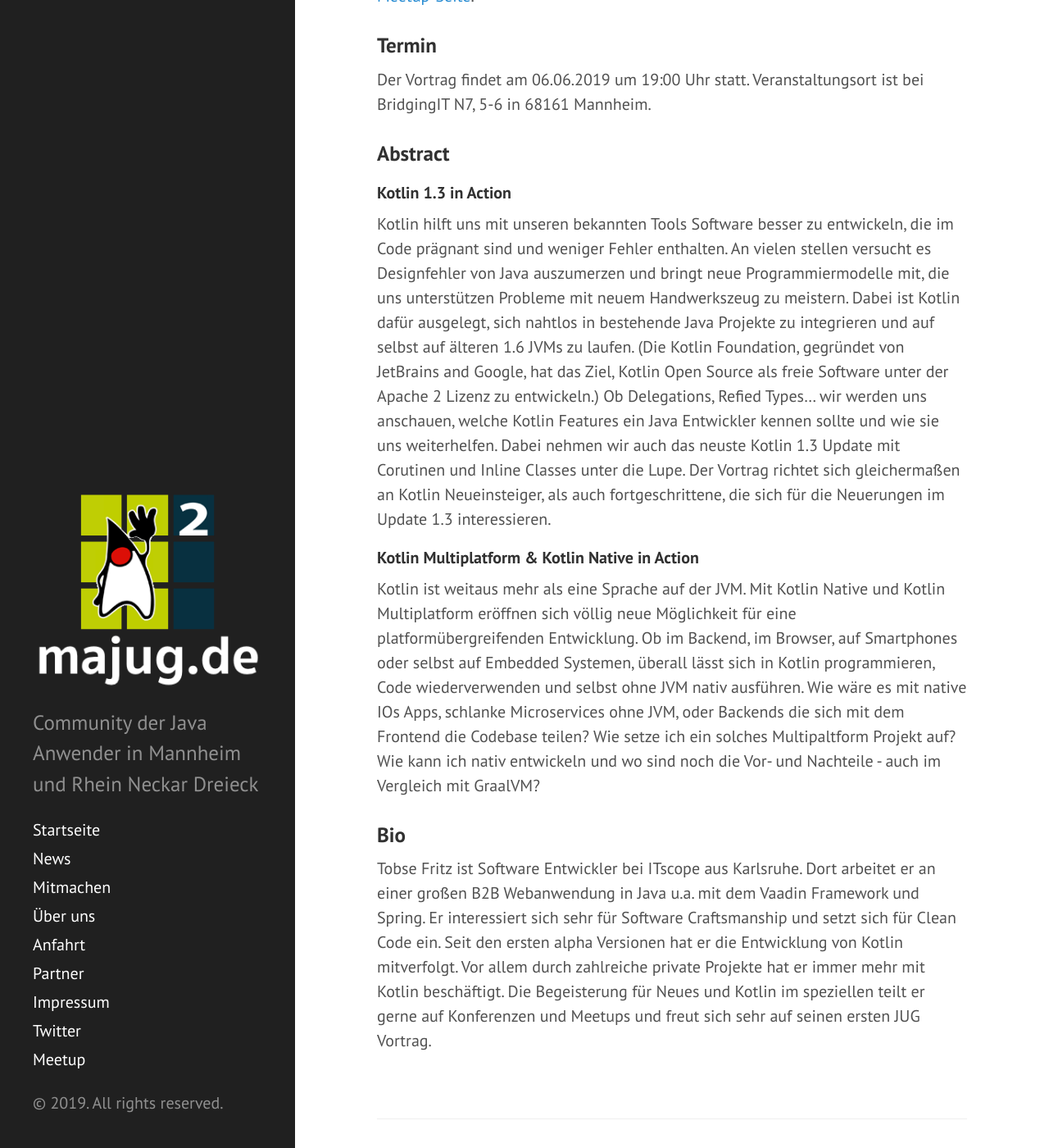
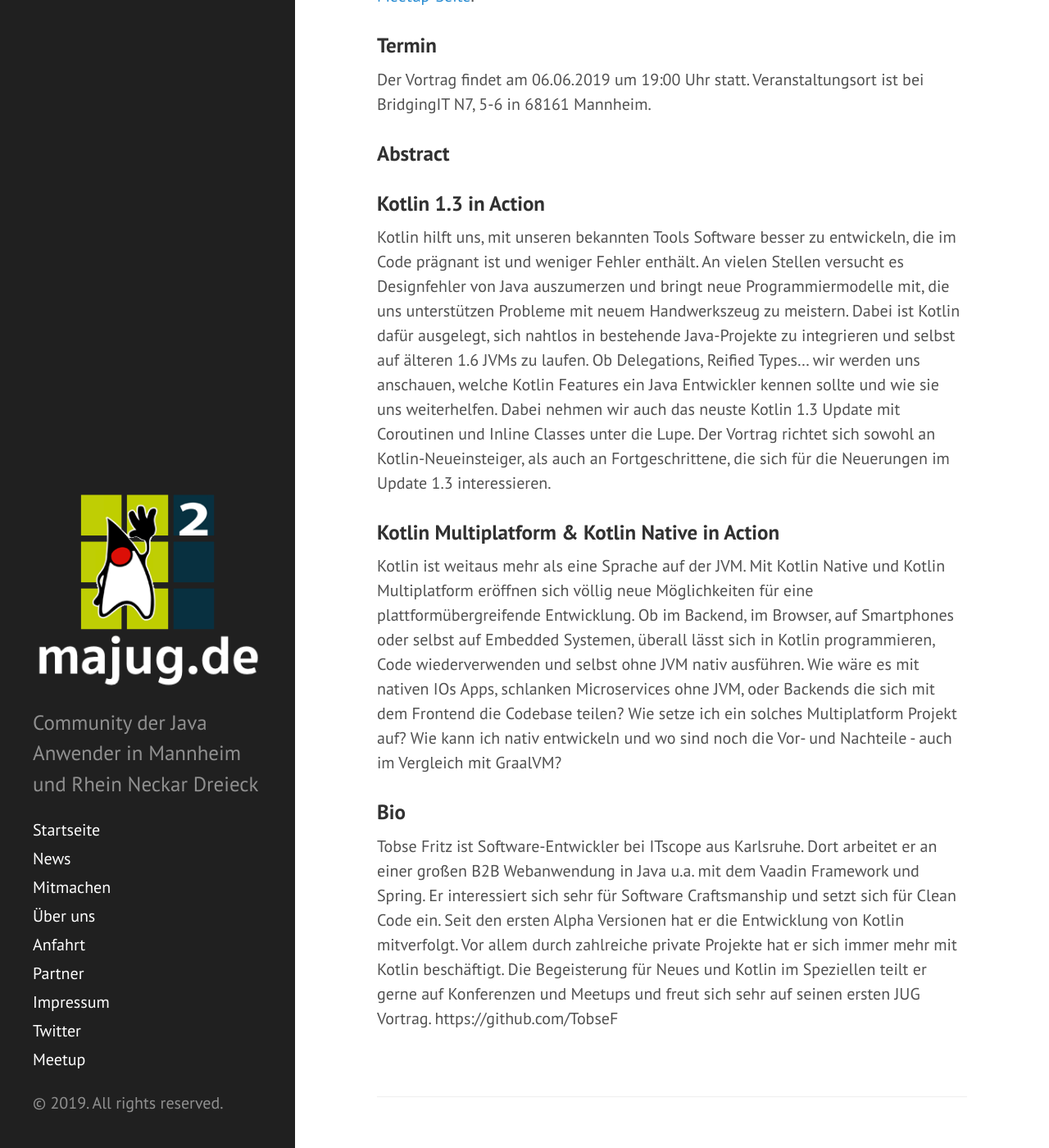
Before and after one commit to majug/majug.github.io, a Jekyll site: the page built from _posts/2019-06-06-kotlin-13-und-multi-platform.md, in a window 1280 px wide and 1400 px high, scrolled down 331 px. Shown: the whole window at 82% size. Built offline with Jekyll 4.4.1, drawn with Linux system fonts in a browser that asks for light colours.

Commit message:
Removed typos

```diff
--- a/_posts/2019-06-06-kotlin-13-und-multi-platform.md
+++ b/_posts/2019-06-06-kotlin-13-und-multi-platform.md
@@ -15,13 +15,15 @@
 Der Vortrag findet am 06.06.2019 um 19:00 Uhr statt. Veranstaltungsort ist bei BridgingIT N7, 5-6 in 68161 Mannheim.
 ### Abstract
 
-#### Kotlin 1.3 in Action
-Kotlin hilft uns mit unseren bekannten Tools Software besser zu entwickeln, die im Code prägnant sind und weniger Fehler enthalten. An vielen stellen versucht es Designfehler von Java auszumerzen und bringt neue Programmiermodelle mit, die uns unterstützen Probleme mit neuem Handwerkszeug zu meistern. Dabei ist Kotlin dafür ausgelegt, sich nahtlos in bestehende Java Projekte zu integrieren und auf selbst auf älteren 1.6 JVMs zu laufen. (Die Kotlin Foundation, gegründet von JetBrains and Google, hat das Ziel, Kotlin Open Source als freie Software unter der Apache 2 Lizenz zu entwickeln.)
-Ob Delegations, Refied Types... wir werden uns anschauen, welche Kotlin Features ein Java Entwickler kennen sollte und wie sie uns weiterhelfen. Dabei nehmen wir auch das neuste Kotlin 1.3 Update mit Corutinen und Inline Classes unter die Lupe.
-Der Vortrag richtet sich gleichermaßen an Kotlin Neueinsteiger, als auch fortgeschrittene, die sich für die Neuerungen im Update 1.3 interessieren.
+### Kotlin 1.3 in Action
 
-#### Kotlin Multiplatform & Kotlin Native in Action
-Kotlin ist weitaus mehr als eine Sprache auf der JVM. Mit Kotlin Native und Kotlin Multiplatform eröffnen sich völlig neue Möglichkeit für eine platformübergreifenden Entwicklung. Ob im Backend, im Browser, auf Smartphones oder selbst auf Embedded Systemen, überall lässt sich in Kotlin programmieren, Code wiederverwenden und selbst ohne JVM nativ ausführen. Wie wäre es mit native IOs Apps, schlanke Microservices ohne JVM, oder Backends die sich mit dem Frontend die Codebase teilen? Wie setze ich ein solches Multipaltform Projekt auf? Wie kann ich nativ entwickeln und wo sind noch die Vor- und Nachteile - auch im Vergleich mit GraalVM?
+Kotlin hilft uns, mit unseren bekannten Tools Software besser zu entwickeln, die im Code prägnant ist und weniger Fehler enthält. An vielen Stellen versucht es Designfehler von Java auszumerzen und bringt neue Programmiermodelle mit, die uns unterstützen Probleme mit neuem Handwerkszeug zu meistern. Dabei ist Kotlin dafür ausgelegt, sich nahtlos in bestehende Java-Projekte zu integrieren und selbst auf älteren 1.6 JVMs zu laufen. Ob Delegations, Reified Types... wir werden uns anschauen, welche Kotlin Features ein Java Entwickler kennen sollte und wie sie uns weiterhelfen. Dabei nehmen wir auch das neuste Kotlin 1.3 Update mit Coroutinen und Inline Classes unter die Lupe.
+Der Vortrag richtet sich sowohl an Kotlin-Neueinsteiger, als auch an Fortgeschrittene, die sich für die Neuerungen im Update 1.3 interessieren.
+
+### Kotlin Multiplatform & Kotlin Native in Action
+
+Kotlin ist weitaus mehr als eine Sprache auf der JVM. Mit Kotlin Native und Kotlin Multiplatform eröffnen sich völlig neue Möglichkeiten für eine plattformübergreifende Entwicklung. Ob im Backend, im Browser, auf Smartphones oder selbst auf Embedded Systemen, überall lässt sich in Kotlin programmieren, Code wiederverwenden und selbst ohne JVM nativ ausführen. Wie wäre es mit nativen IOs Apps, schlanken Microservices ohne JVM, oder Backends die sich mit dem Frontend die Codebase teilen? Wie setze ich ein solches Multiplatform Projekt auf? Wie kann ich nativ entwickeln und wo sind noch die Vor- und Nachteile - auch im Vergleich mit GraalVM?
 
 ### Bio
-Tobse Fritz ist Software Entwickler bei ITscope aus Karlsruhe. Dort arbeitet er an einer großen B2B Webanwendung in Java u.a. mit dem Vaadin Framework und Spring. Er interessiert sich sehr für Software Craftsmanship und setzt sich für Clean Code ein. Seit den ersten alpha Versionen hat er die Entwicklung von Kotlin mitverfolgt. Vor allem durch zahlreiche private Projekte hat er immer mehr mit Kotlin beschäftigt. Die Begeisterung für Neues und Kotlin im speziellen teilt er gerne auf Konferenzen und Meetups und freut sich sehr auf seinen ersten JUG Vortrag.
+Tobse Fritz ist Software-Entwickler bei ITscope aus Karlsruhe. Dort arbeitet er an einer großen B2B Webanwendung in Java u.a. mit dem Vaadin Framework und Spring. Er interessiert sich sehr für Software Craftsmanship und setzt sich für Clean Code ein. Seit den ersten Alpha Versionen hat er die Entwicklung von Kotlin mitverfolgt. Vor allem durch zahlreiche private Projekte hat er sich immer mehr mit Kotlin beschäftigt. Die Begeisterung für Neues und Kotlin im Speziellen teilt er gerne auf Konferenzen und Meetups und freut sich sehr auf seinen ersten JUG Vortrag.
+https://github.com/TobseF
```
